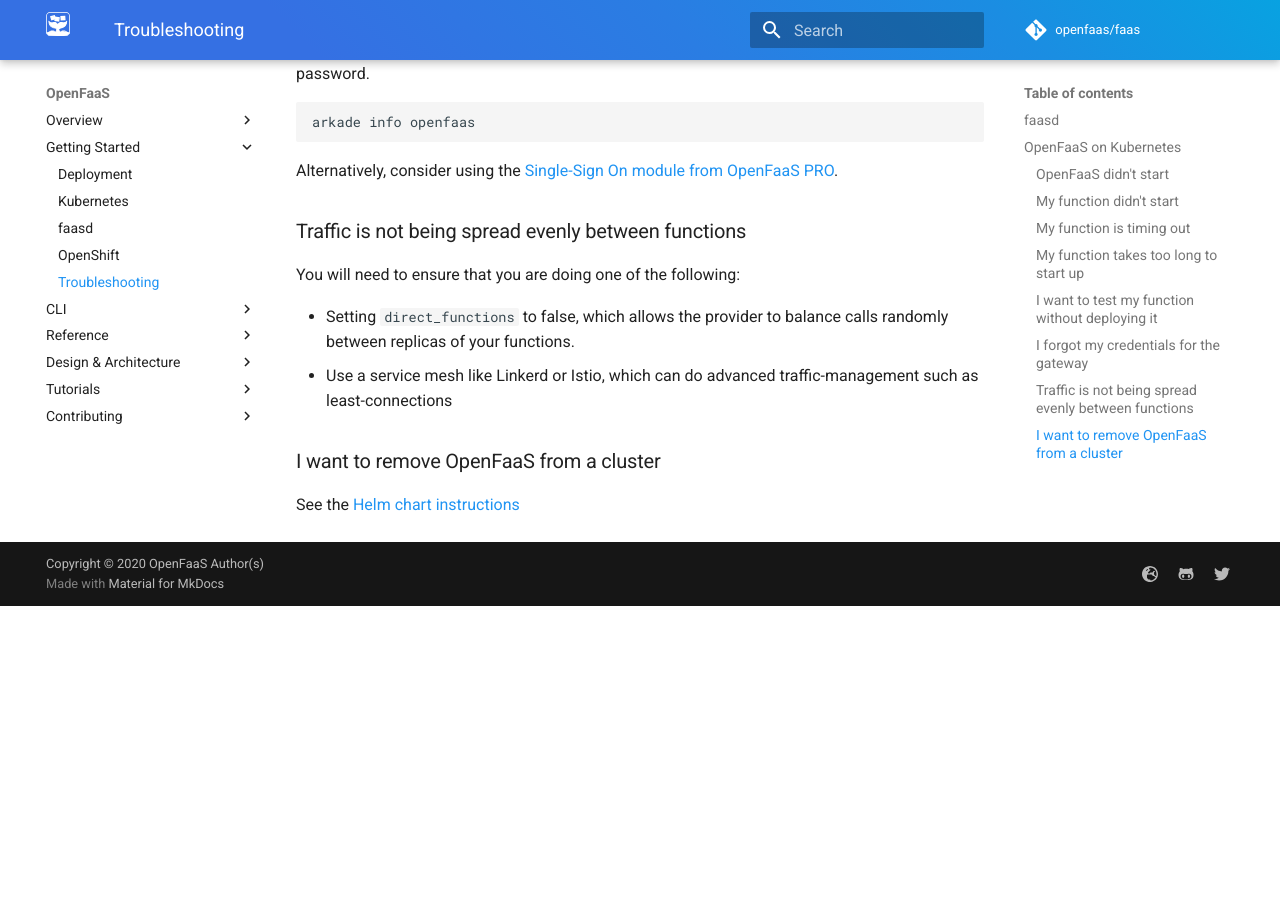
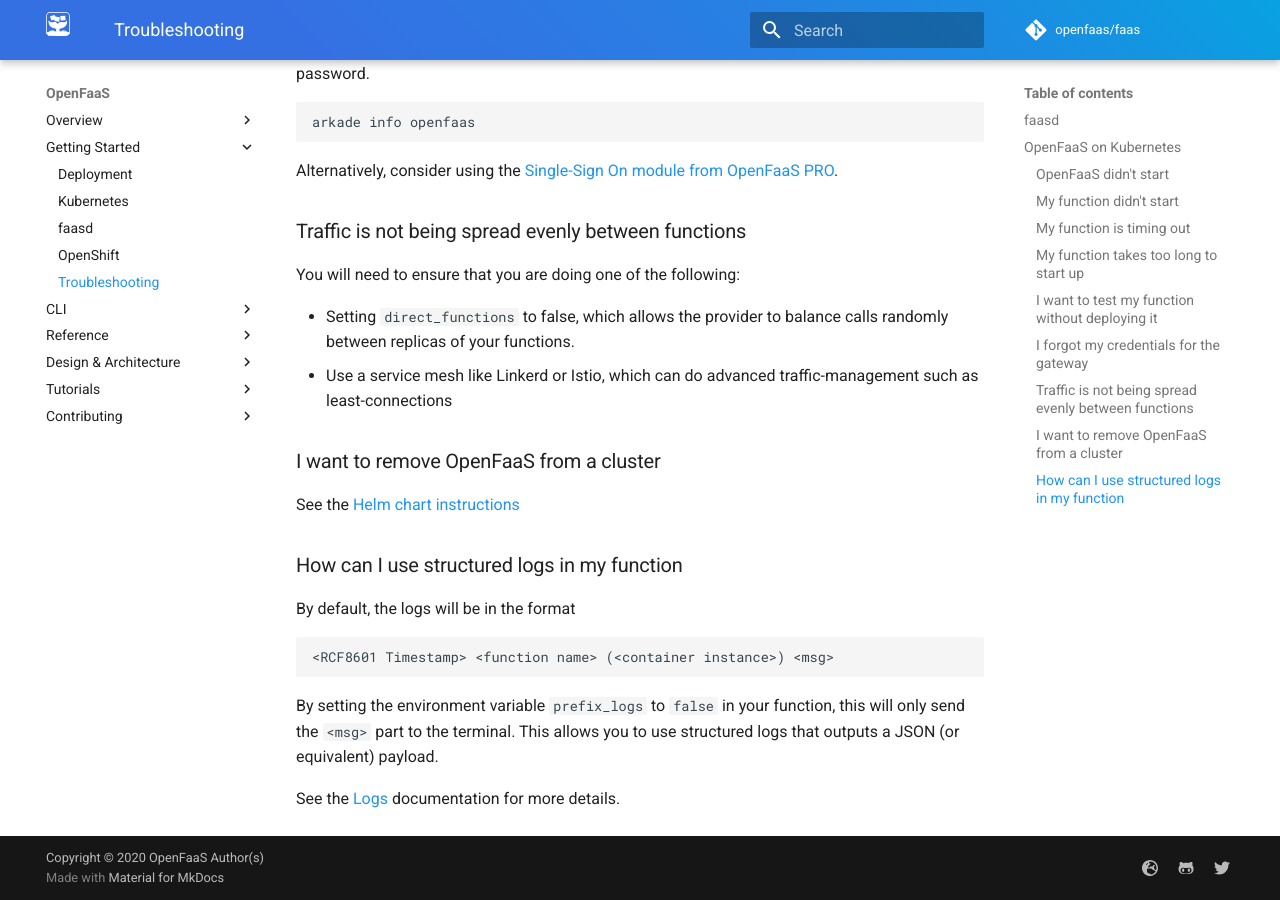
Before and after one commit to openfaas/docs, an MkDocs documentation site: the page built from docs/deployment/troubleshooting.md, in a window 1280 px wide and 900 px high, scrolled down 3573 px. Built offline with MkDocs 1.6.1 and Material for MkDocs 9.7.7, drawn with Linux system fonts in a browser that asks for light colours; comment, search, counter and statistics services are not loaded; before the commit the page ends 4179 px from its top, so only the background shows below that.

Commit message:
Document the prefix_logs functionality and how to achieve structure logs in a function
Signed-off-by: Simon Emms <simon.emms@foundry4.com>

````diff
--- a/docs/deployment/troubleshooting.md
+++ b/docs/deployment/troubleshooting.md
@@ -166,3 +166,15 @@ You will need to ensure that you are doing one of the following:
 ### I want to remove OpenFaaS from a cluster
 
 See the [Helm chart instructions](https://github.com/openfaas/faas-netes/tree/master/chart/openfaas)
+
+### How can I use structured logs in my function
+
+By default, the logs will be in the format
+
+```
+<RCF8601 Timestamp> <function name> (<container instance>) <msg>
+```
+
+By setting the environment variable `prefix_logs` to `false` in your function, this will only send the `<msg>` part to the terminal. This allows you to use structured logs that outputs a JSON (or equivalent) payload.
+
+See the [Logs](https://docs.openfaas.com/cli/logs/#structured-logs) documentation for more details.
````
Also changed, not shown: docs/cli/logs.md (+6 -0 lines).
